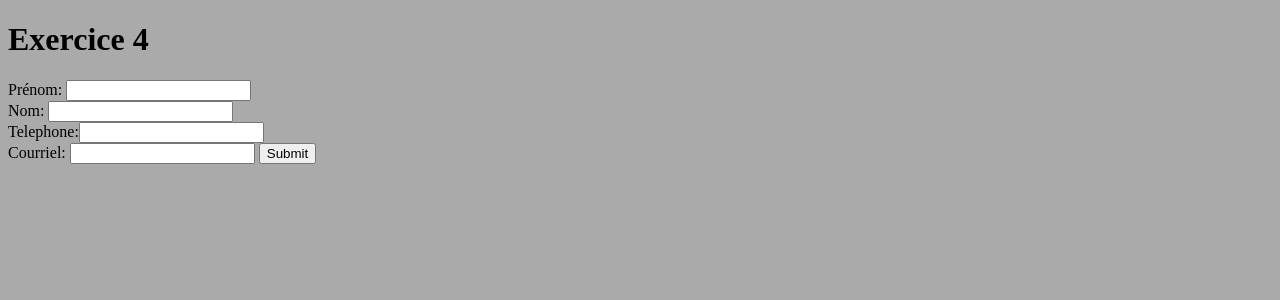
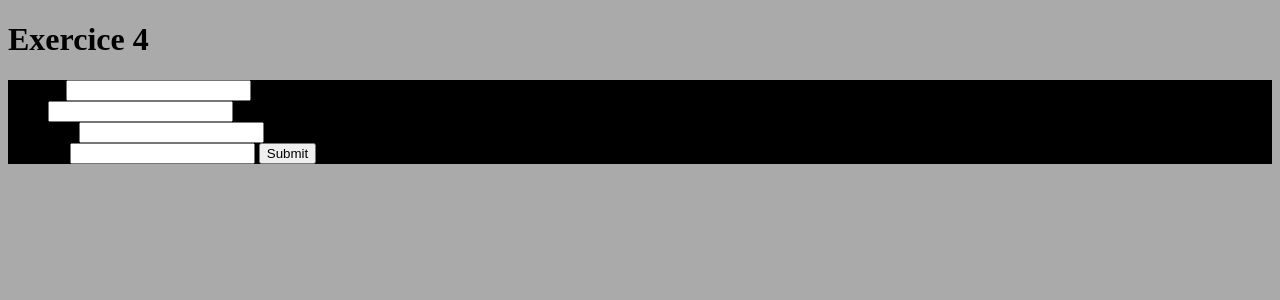
Before and after one commit to amelieboyer/veille_node5, a Node server app: page /formulaire in a window 1280 px wide. Shown: the top 300 px of the page. Run offline with Node 20, Linux system fonts and the light colour scheme; some libraries are stand-ins or nearby versions.

Commit message:
ajout d'un background-color a la nouvelle div

```diff
--- a/public/css/style.css
+++ b/public/css/style.css
@@ -1,5 +1,8 @@
 body {
   background-color: #aaa;
+}
+div {
+  background-color: #000000;
 }
 table {
   background-color: #ffffff;
--- a/public/less/style.less
+++ b/public/less/style.less
@@ -2,6 +2,12 @@ body{
 
 
 background-color: #aaa;
+
+}
+
+div {
+
+	background-color : #000000;
 
 }
 
```
